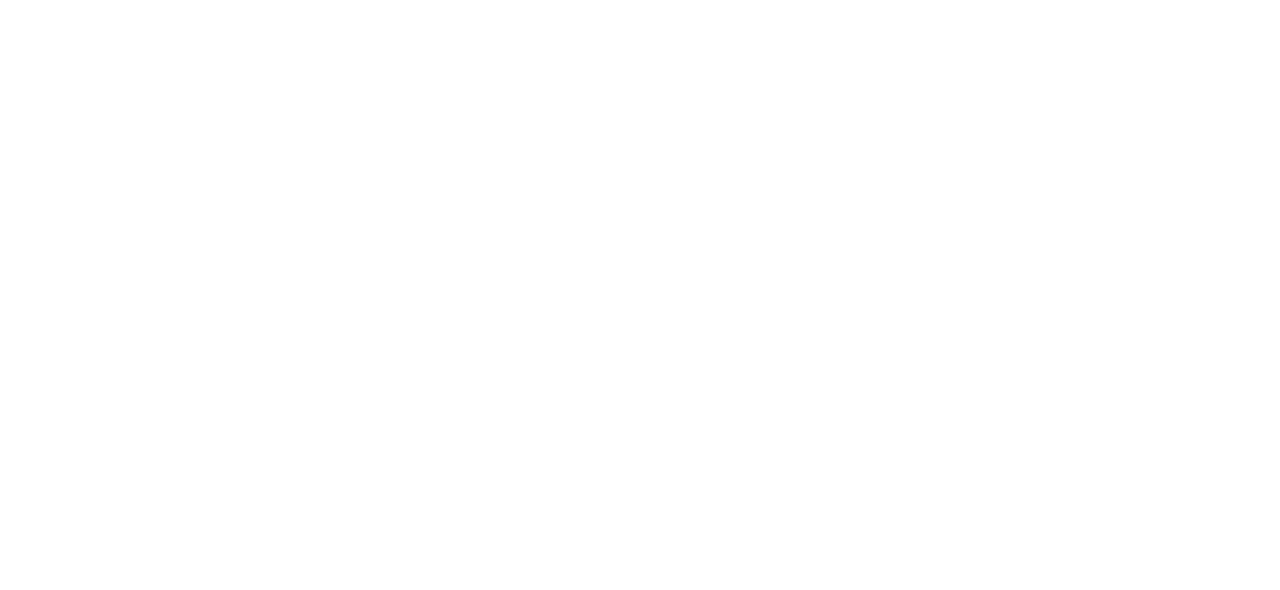
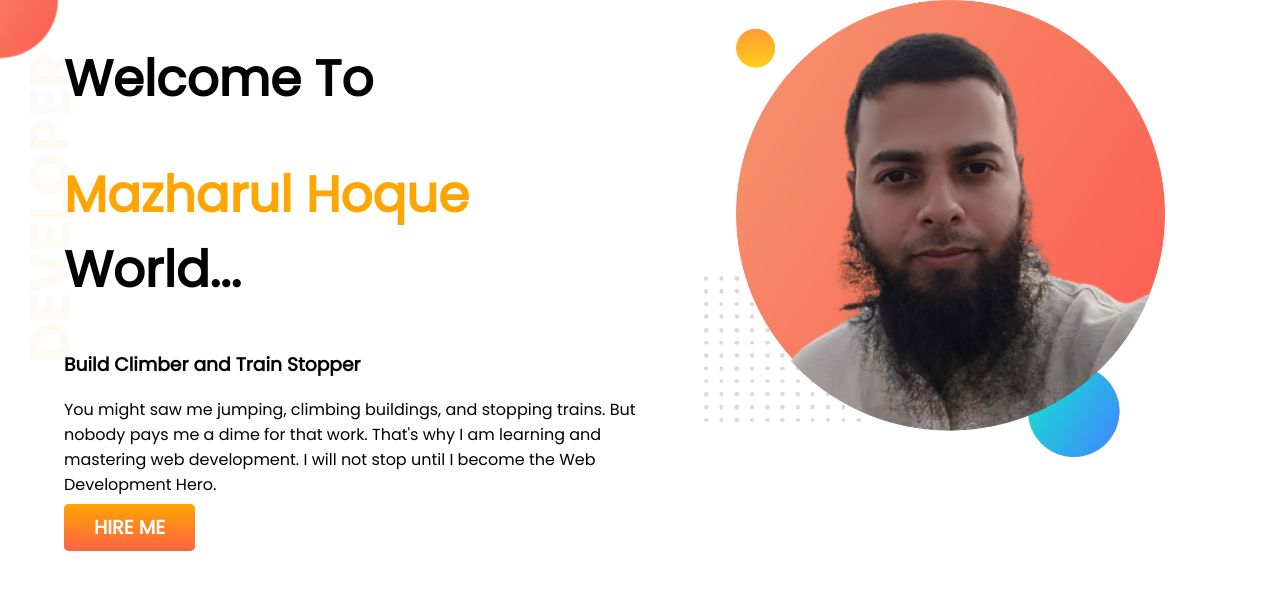
Before and after one commit to mazharul99/developer-portfolio, a plain HTML site: page index.html in a window 1280 px wide. Drawn offline with Linux system fonts and the light colour scheme.

Commit message:
Top Banner Added

```diff
--- /dev/null
+++ b/developer-portfolio-master (optional folder)/style.css
@@ -0,0 +1,72 @@
+body{
+    margin: 0;
+    font-family: 'Poppins', sans-serif;
+}
+section{
+    height: 500px;
+    padding-bottom: 150px;
+}
+.top-banner{
+    background-image: url("images/top-banner.png");
+    background-repeat: no-repeat;
+}
+.half-width{
+    width:40%;
+    float: left;
+    margin-left: 5%;
+    padding-left: 2%;
+}
+h1{
+    font-size: 50px;
+}
+h1 span{
+    color: orange;
+}
+.half-width img{
+    width: 100%;
+}
+.anchor-button{
+    text-decoration: none;
+    background: linear-gradient(45deg, lightsalmon, tomato);
+    padding: 10px 40px;
+    border-radius: 5px;
+    color: white;
+    font-weight: 700;
+}
+p{
+    color: dimgray;
+}
+.dream-area{
+    background-image: url("images/dream-bg.png");
+    background-repeat: no-repeat;
+    background-position: right;
+}
+h2{
+    font-size: 40px;
+}
+.experience-area{
+    background-image: url("images/exp-bg.png");
+    background-repeat: no-repeat;
+    background-position: left;
+}
+.experience-area h3{
+    color: orange;
+}
+
+.experience-area div{
+    box-shadow: 5px 7px 40px gray;
+    height: 80%;
+}
+#full-stack{
+    border-left: 7px solid;
+    border-image: linear-gradient(180deg, lightsalmon, tomato);
+    border-image-slice: 1;
+}
+#baby-web{
+    border-left: 7px solid;
+    border-image: linear-gradient(180deg, blue, cyan);
+    border-image-slice: 1;
+}
+footer p{
+    text-align: center;
+}
--- a/index.html
+++ b/index.html
@@ -1,13 +1,35 @@
 <!DOCTYPE html>
 <html lang="en">
+
 <head>
     <meta charset="UTF-8">
     <meta http-equiv="X-UA-Compatible" content="IE=edge">
     <meta name="viewport" content="width=device-width, initial-scale=1.0">
     <title>Mazharul Portfolio</title>
+    <link rel="preconnect" href="https://fonts.googleapis.com">
+    <link rel="preconnect" href="https://fonts.gstatic.com" crossorigin>
+    <link href="https://fonts.googleapis.com/css2?family=Poppins&display=swap" rel="stylesheet">
     <link rel="stylesheet" href="style.css">
 </head>
+
 <body>
+    <section class="top-banner">
+        <div class="half-width">
+            <h1>Welcome To</h1>
+            <h1><span class="orange-color">Mazharul Hoque</span> World...</h1>
 
+            <h3>Build Climber and Train Stopper</h3>
+            <p>You might saw me jumping, climbing buildings, and stopping trains. But nobody pays me a dime for that
+                work. That's why I am learning and mastering web development. I will not stop until I become the Web
+                Development Hero.
+            </p>
+            <a class="link-button" href="https://www.google.com" target="_blank">HIRE ME</a>
+        </div>
+
+        <div class="half-width">
+            <img src="images/mazharul-bg1.png" alt="mazharul_bg">
+        </div>
+    </section>
 </body>
+
 </html>
--- a/style.css
+++ b/style.css
@@ -0,0 +1,41 @@
+body{
+    font-family: 'Poppins', sans-serif;
+    margin: 0px;
+}
+
+h1{
+    font-size: 50px;
+}
+.orange-color{
+    color:orange;
+}
+
+section{
+    display:flex;
+}
+
+.half-width{
+    width:50%;
+    padding-left:5%;
+
+}
+
+.half-width img{
+    width:80%;
+}
+
+.link-button{
+    text-decoration: none;
+    background-image: linear-gradient(orange,tomato);
+    color:white;
+    font-weight:700;
+    font-size:1.2em;
+    background-color: orange;
+    padding: 10px 30px;
+    border-radius: 5px;
+}
+.top-banner{
+    background-image: url(images/top-banner.png);
+    background-repeat: no-repeat;
+
+}
```
Also changed, not shown: developer-portfolio-master (optional folder)/index.html (added, +52 -0 lines), developer-portfolio-master (optional folder)/images/dream-bg.png (added), developer-portfolio-master (optional folder)/images/exp-bg.png (added), developer-portfolio-master (optional folder)/images/jhankar.png (added), developer-portfolio-master (optional folder)/images/jhankar2.png (added), developer-portfolio-master (optional folder)/images/my-bg.png (added), developer-portfolio-master (optional folder)/images/my-bg2.png (added), developer-portfolio-master (optional folder)/images/top-banner.png (added), images/dream-bg.png (added), images/exp-bg.png (added), images/mazharul-bg1.png (added), images/mazharul-bg2.png (added), images/my-bg.png (added), images/my-bg2.png (added), 1 more files, 1 other file.
